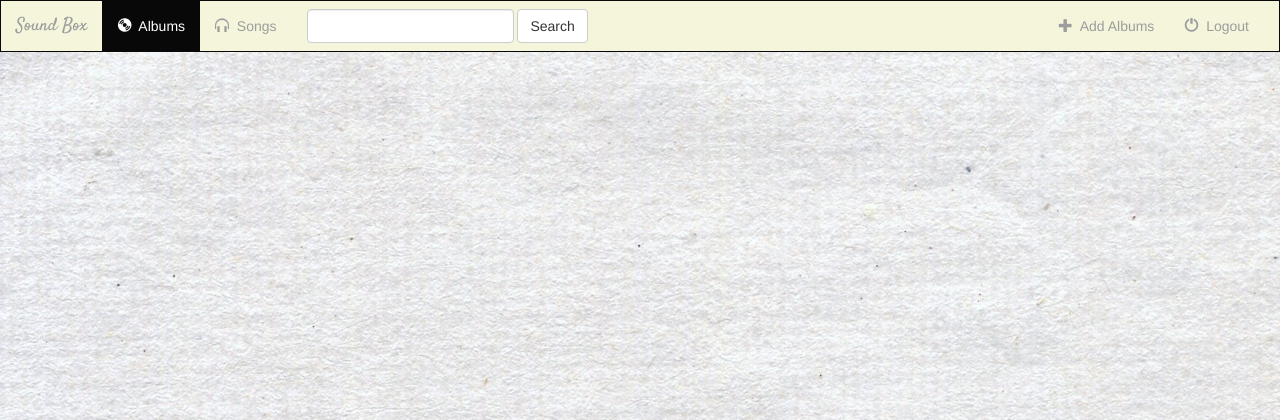
After one commit to NishChahar/FirstWebsite, a Django app: template Home/templates/Home/base.html in a window 1280 px wide. The commit adds this page. Shown: the top 420 px of the page. Run offline with Django 3.2, Linux system fonts and the light colour scheme; the template is opened without the code that fills it, so the values that code supplies are empty; some libraries are stand-ins or nearby versions.

Commit message:
Created a Base Template

```diff
--- a/Home/static/Home/style.css
+++ b/Home/static/Home/style.css
@@ -1,3 +1,13 @@
 body{
     background: white url("images/backgroung.jpg");
 }
+
+.navbar{
+    border-radius: 0;
+    background-color: beige;
+    outline: beige;
+}
+
+.navbar-brand{
+    font-family: "Satisfy", cursive;
+}
--- /dev/null
+++ b/Home/templates/Home/base.html
@@ -0,0 +1,73 @@
+<!DOCTYPE html>
+<html lang="en">
+<head>
+    <meta charset="UTF-8">
+    <title>{% block title %}{% endblock %}</title>
+    {% load staticfiles %}
+    <link rel="stylesheet" href="https://maxcdn.bootstrapcdn.com/bootstrap/3.3.7/css/bootstrap.min.css" />
+    <link href="https://fonts.googleapis.com/css?family=Satisfy" rel="stylesheet" type="text/css">
+    <link rel="stylesheet" type="text/css" href="{% static 'Home/style.css' %}" />
+    <script src="http://ajax.googleapis.com/ajax/libs/jquery/3.1.0/jquery.min.js"></script>
+    <script src="https://maxcdn.bootstrapcdn.com/bootstrap/3.3.7/js/bootstrap.min.js"></script>
+</head>
+<body>
+    <nav class="navbar navbar-inverse">
+    <div class="container-fluid">
+
+        <!-- Header -->
+        <div class="navbar-header">
+            <button type="button" class="navbar-toggle" data-toggle="collapse" data-target="#topNavBar">
+                <span class="icon-bar"></span>
+                <span class="icon-bar"></span>
+                <span class="icon-bar"></span>
+            </button>
+            <a class="navbar-brand" href="{% url 'Home:index' %}">Sound Box</a>
+        </div>
+
+        <!-- Items -->
+        <div class="collapse navbar-collapse" id="topNavBar">
+
+            <ul class="nav navbar-nav">
+                <li class="active">
+                    <a href="{% url 'Home:index' %}">
+                        <span class="glyphicon glyphicon-cd" aria-hidden="true"></span>&nbsp;
+                        Albums
+                    </a>
+                </li>
+                <li class="default">
+                    <a href="{% url 'Home:index' %}">
+                        <span class="glyphicon glyphicon-headphones" aria-hidden="true"></span>&nbsp;
+                        Songs
+                    </a>
+                </li>
+            </ul>
+
+            <form class="navbar-form navbar-left" role="search" method="get" action="#">
+                <div class="form-group">
+                    <input type="text" class="form-control" name="q" value="">
+                </div>
+                <button type="submit" class="btn btn-default">Search</button>
+            </form>
+
+            <ul class="nav navbar-nav navbar-right">
+                 <li class="">
+                    <a href="{% url 'Home:index' %}">
+                        <span class="glyphicon glyphicon-plus" aria-hidden="true"></span>&nbsp;
+                        Add Albums
+                    </a>
+                </li>
+                <li class="default">
+                    <a href="{% url 'Home:index' %}">
+                        <span class="glyphicon glyphicon-off" aria-hidden="true"></span>&nbsp;
+                        Logout
+                    </a>
+                </li>
+            </ul>
+
+        </div>
+    </div>
+</nav>
+{% block body %}
+{% endblock %}
+</body>
+</html>
--- a/Home/urls.py
+++ b/Home/urls.py
@@ -4,12 +4,7 @@ from . import views
 app_name = 'Home'
 
 urlpatterns = [
-    #/Home/
-    url(r'^$', views.index, name='index'),
+    url(r'^$', views.IndexView.as_view(), name='index'),
+    url(r'^(?P<pk>[0-9]+)/$', views.DetailView.as_view(), name='detail'),
 
-    #/Home/123(id)
-    url(r'^(?P<album_id>[0-9]+)/$', views.detail, name='detail'),
-
-    #/Home/Favorite
-    url(r'^(?P<album_id>[0-9]+)/favorite/$', views.favorite, name='favorite')
 ]
```
Also changed, not shown: Home/templates/Home/detail.html (+6 -15 lines), Home/templates/Home/index.html (+6 -42 lines), Home/views.py (+11 -25 lines), db.sqlite3.
